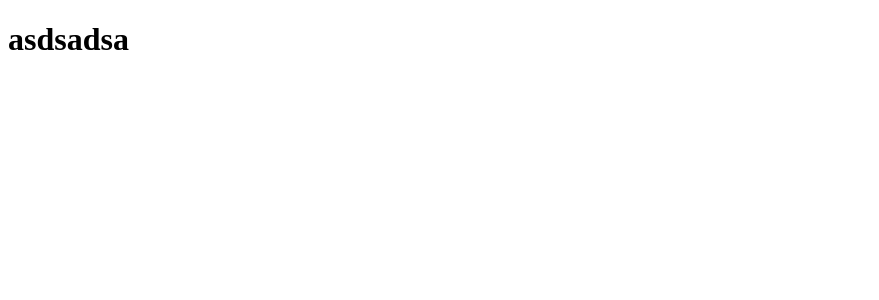
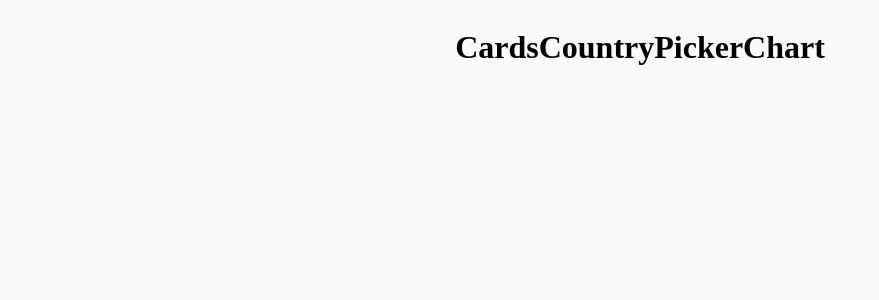
Before and after one commit to RyanPark0128/Corona_Tracker, a React (Create React App) app: page / in a window 1280 px wide. Shown: the top 300 px of the page, without its empty margins (0-879 px from the left). Built offline with nearby package versions, Linux system fonts and the light colour scheme.

Commit message:
feat:add initial page and components structure

```diff
--- /dev/null
+++ b/src/App.css
@@ -0,0 +1,9 @@
+body {
+    background-color : rgb(250,250,250);
+}
+
+.container {
+    display: flex;
+    align-items: center;
+    justify-content: center;
+}
--- a/src/App.js
+++ b/src/App.js
@@ -1,10 +1,17 @@
 import React from 'react';
+import Cards from './components/Cards/Cards'
+import Chart from './components/Chart/Chart'
+import CountryPicker from './components/CountryPicker/CountryPicker'
+import './App.css'
+
 
 const App = () => {
 
     return (
-        <div>
-            <h1>asdsadsa</h1>
+        <div className="container">
+            <Cards />
+            <CountryPicker />
+            <Chart />
         </div>
     )
 }
--- a/src/components/Cards/Cards.js
+++ b/src/components/Cards/Cards.js
@@ -0,0 +1,9 @@
+import React from 'react';
+
+const Cards = () => {
+    return (
+        <h1>Cards</h1>
+    )
+}
+
+export default Cards;
--- a/src/components/Chart/Chart.js
+++ b/src/components/Chart/Chart.js
@@ -0,0 +1,9 @@
+import React from 'react';
+
+const Chart = () => {
+    return (
+        <h1>Chart</h1>
+    )
+}
+
+export default Chart;
--- a/src/components/CountryPicker/CountryPicker.js
+++ b/src/components/CountryPicker/CountryPicker.js
@@ -0,0 +1,9 @@
+import React from 'react';
+
+const CountryPicker = () => {
+    return (
+        <h1>CountryPicker</h1>
+    )
+}
+
+export default CountryPicker;
```
Also changed, not shown: 1 other file (tests, documents, lock files or other folders).
